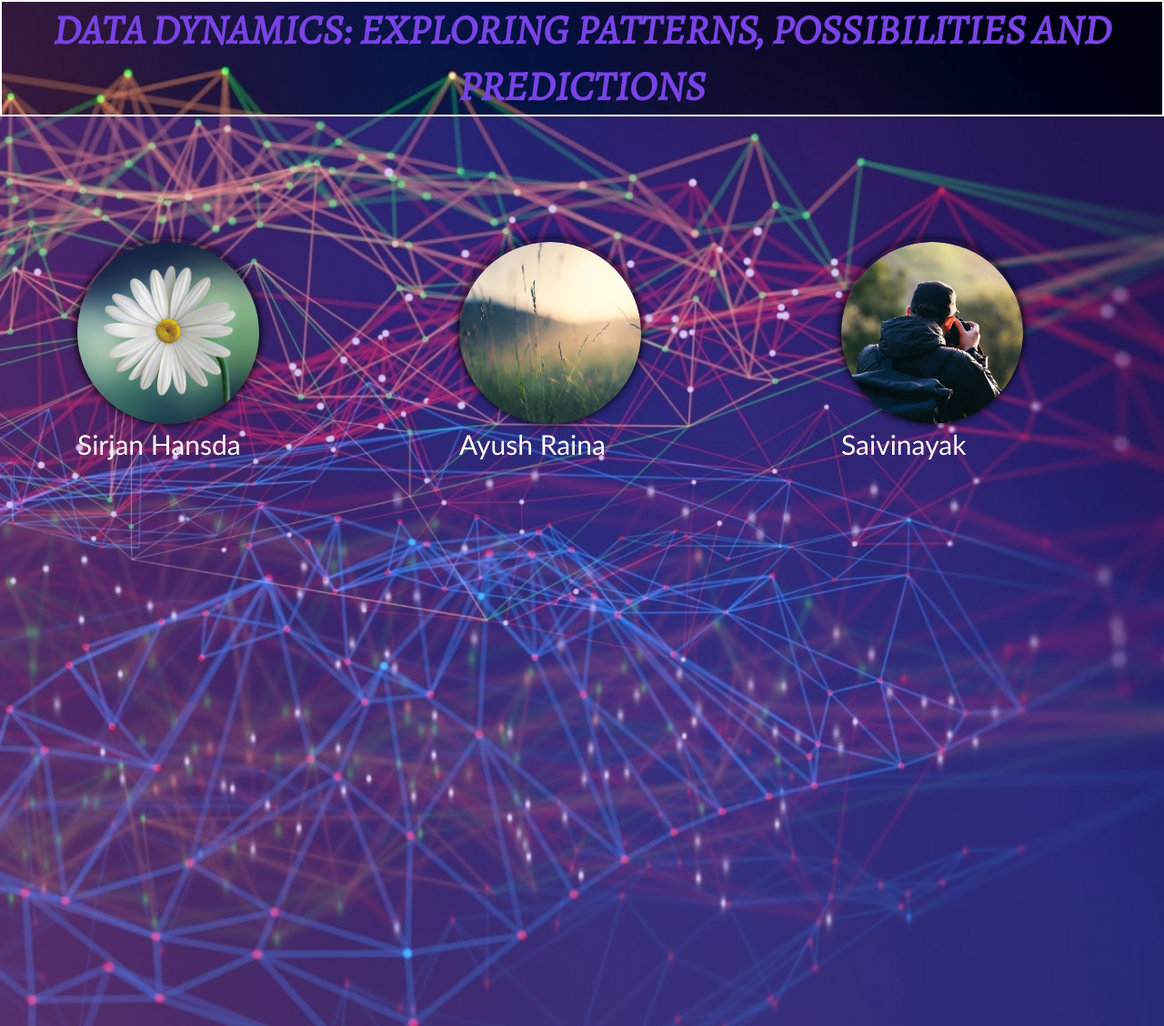
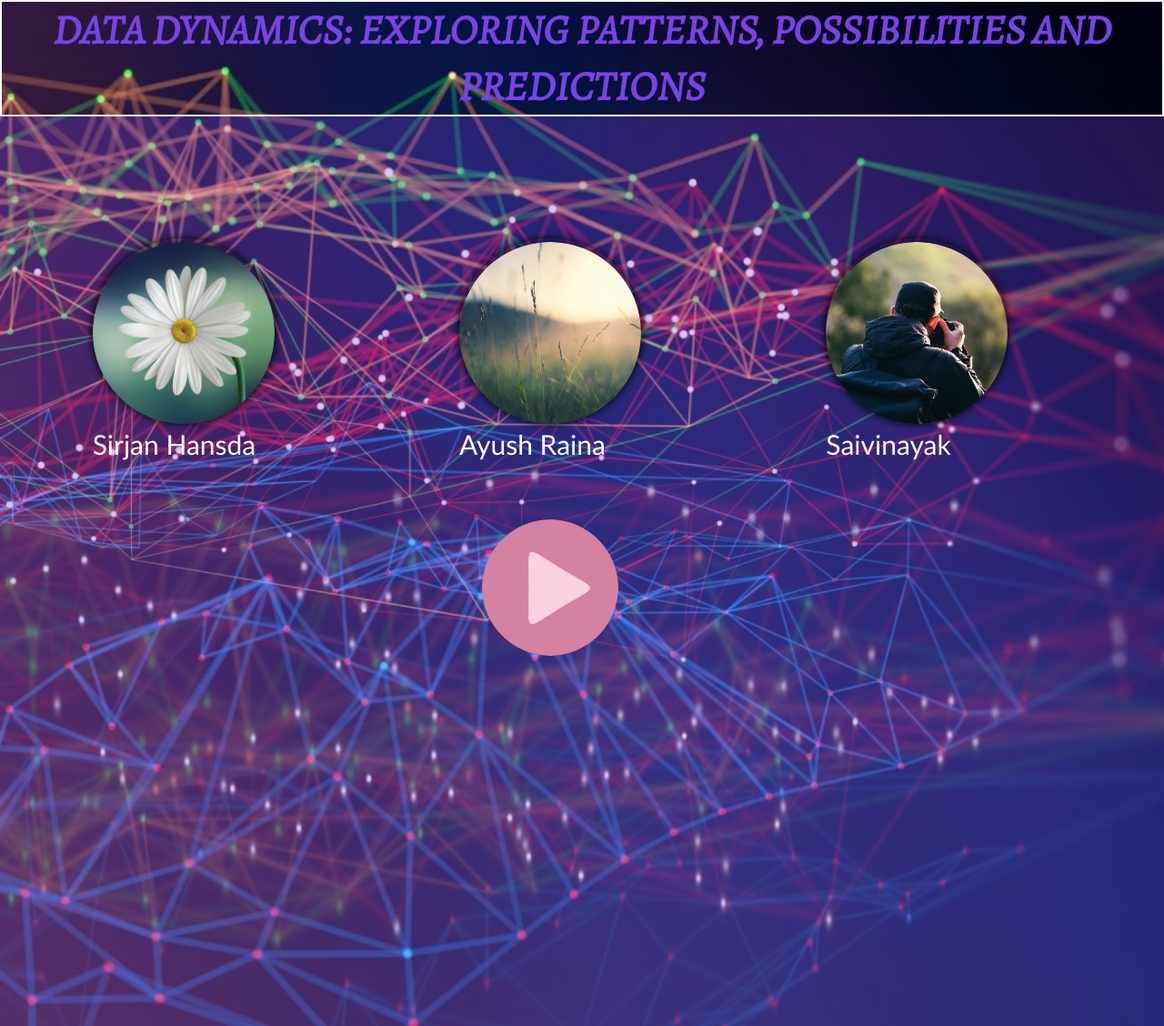
Before and after one commit to databasedIISc/Machine-Learning-Project, a Flask app: page / in a window 1280 px wide. Shown: the whole page at 91% size. Run offline with Flask 3, Linux system fonts and the light colour scheme.

Commit message:
added start button

```diff
--- a/static/css/index.css
+++ b/static/css/index.css
@@ -30,11 +30,11 @@ body {
 }
 
 .container {
-  display: flex;
-  flex-direction: row;  /*Change it to column and see if it looks better*/
-  justify-content: space-around;
+
   margin-top: 0px;/*Change position of image container here*/
-  /*border: 2px solid white;*/
+  flex-wrap: wrap;
+  align-items: center; /* Aligns items vertically */
+  justify-content: center; /* Centers items horizontally */
   padding-top: 110px;
   padding-bottom: 120px;
   padding-right: 70px;
@@ -43,12 +43,15 @@ body {
   gap: 50px;
   overflow: auto;
 }
+.images {
+  display: flex;
+  flex-direction: row;  /*Change it to column and see if it looks better*/
+  justify-content: space-around;
+}
 .member-img {
     width: 200px;
     height: 200px;
     border-radius: 50%;
- /*   border: 7px solid #7843e6;
-    padding: 10px;*/
     margin-bottom: 2%;
     margin-top: 2%;
     box-shadow: 0px 0px 10px 0px rgba(0,0,0,0.75);
@@ -71,3 +74,24 @@ body {
 
 
 }
+
+.start-button {
+    color: white;
+    text-align: center;
+    text-decoration: none;
+    margin-top: 7%;
+}
+
+.button {
+    width: 150px;
+    height: 150px;
+    border-radius: 50%;
+    text-align: center;
+    transform: 0.3s;
+}
+
+.button:hover {
+    background-color: #7943e648;
+    color: white;
+
+}
--- a/templates/index.html
+++ b/templates/index.html
@@ -11,6 +11,7 @@
     <!--<h2 class="headers">and Possibilities</h2>-->
 
 <div class="container">
+    <div class="images">
     <div class="member-img"><img src="../static/images/start/sirjan.png" class="member-img">
         <p class="image-caption">Sirjan Hansda</p>
         </div>
@@ -20,7 +21,13 @@
     <div class="member-img"><img src="../static/images/start/saivinayak.png" class="member-img">
         <p class="image-caption">Saivinayak</p>
         </div>
+    </div>
+    <div class="start-button">
+       <img src="../static/images/start/start_nofocus.png" class="button">
+       </div>
 </div>
+
+
 
 </body>
 </html>
```
Also changed, not shown: static/images/start/start_focus.png (added), static/images/start/start_nofocus.png (added).
